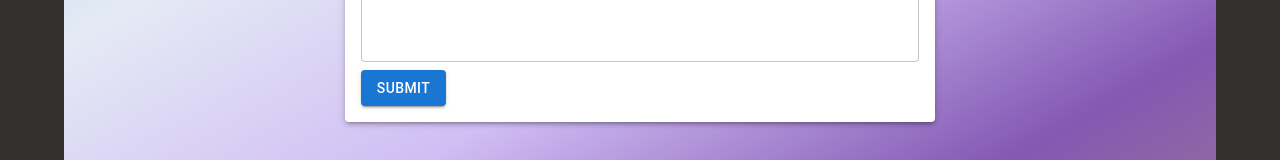
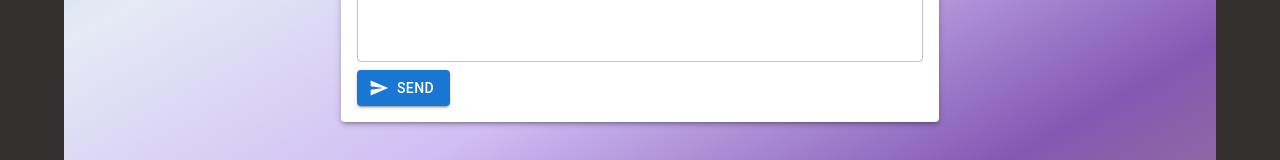
Before and after one commit to aparajit0511/SocialMediaFrontend, a React (Create React App) app: page /addNewPost in a window 1280 px wide. Shown: the part 369-529 px from the top of the page. Built offline with nearby package versions, Linux system fonts and the light colour scheme.

Commit message:
adding post request from frontend

```diff
--- a/src/components/AddPost.js
+++ b/src/components/AddPost.js
@@ -1,9 +1,43 @@
-import React from "react";
+import React, { useState } from "react";
 import StyledContainer from "../styles/StyledContainer";
 import ShowpostContainer from "../styles/ShowpostContainer";
 import { Button, TextField, Paper, Typography } from "@mui/material";
+import SendIcon from "@mui/icons-material/Send";
+import { useNavigate } from "react-router-dom";
 
 function AddPost() {
+  const [postName, setpostName] = useState("");
+  const [description, setdescription] = useState("");
+
+  const navigate = useNavigate();
+
+  const onPostHandler = (event) => {
+    console.log("post title ", event.target.value);
+    setpostName(event.target.value);
+  };
+
+  const onDescriptionHandler = (event) => {
+    console.log("description ", event.target.value);
+    setdescription(event.target.value);
+  };
+
+  const onSumbitHandler = (event) => {
+    event.preventDefault();
+
+    const socialMedia = { postName, description };
+    fetch("http://localhost:8080/socialmedia", {
+      method: "POST",
+      headers: { "Content-Type": "application/json" },
+      body: JSON.stringify(socialMedia),
+    }).then(() => {
+      console.log("New Post added");
+    });
+
+    setTimeout(() => {
+      navigate(`/`);
+    }, 3000);
+  };
+
   return (
     <StyledContainer>
       <ShowpostContainer title="Add / Update Post">
@@ -17,16 +51,28 @@ function AddPost() {
           }}
         >
           <form>
-            <TextField label="Title" fullWidth margin="normal" />
+            <TextField
+              label="Title"
+              fullWidth
+              margin="normal"
+              onChange={onPostHandler}
+            />
             <TextField
               label="Content"
               fullWidth
               multiline
               rows={4}
               margin="normal"
+              onChange={onDescriptionHandler}
             />
-            <Button variant="contained" color="primary" type="submit">
-              Submit
+            <Button
+              variant="contained"
+              color="primary"
+              type="submit"
+              startIcon={<SendIcon />}
+              onClick={onSumbitHandler}
+            >
+              Send
             </Button>
           </form>
         </Paper>
```
